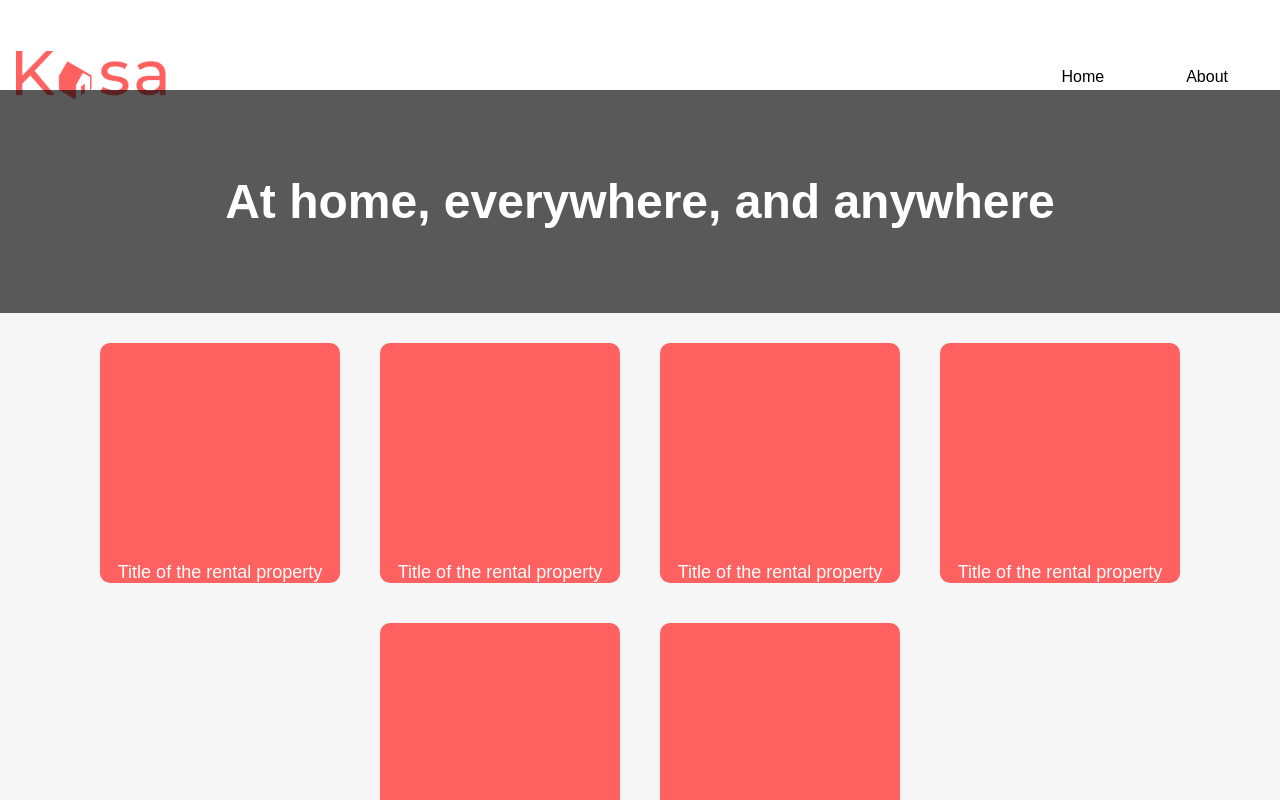
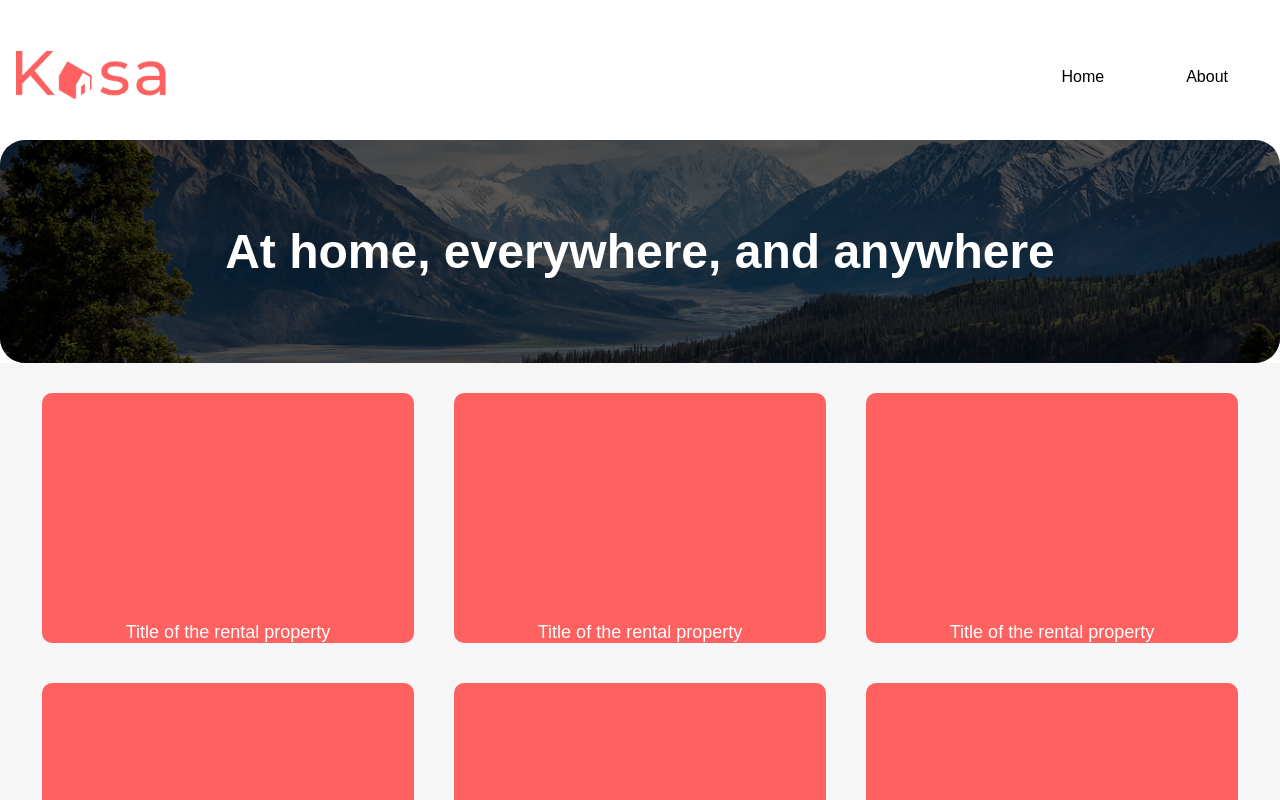
Before and after one commit to dwicks2113/Shiny2, a React (Create React App) app in the folder shinyproject/: page / in a window 1280 px wide. Shown: the top 800 px of the page. Built offline with nearby package versions, Linux system fonts and the light colour scheme.

Commit message:
Added background picture to banner and border radius.

```diff
--- a/shinyproject/src/components/Banner.css
+++ b/shinyproject/src/components/Banner.css
@@ -1,5 +1,5 @@
 .banner {
-    background-image: ('../kalen-emsley-Bkci_8qcdvQ-unsplash 2.png');
+    background-image: url('../background_img.png');
     background-size: cover;
     background-position: center;
     width: 100%;
@@ -10,6 +10,7 @@
 }
 .overlay {
     background-color: rgba(0, 0, 0, .65);
+    border-radius: 25px;
     position: absolute;
     top: 0;
     left: 0;
--- a/shinyproject/src/components/Header.css
+++ b/shinyproject/src/components/Header.css
@@ -2,6 +2,7 @@ header {
     background-color: white;
     padding: 0.5rem 1rem;
     margin-top: 5%;
+    margin-bottom: 50px;
 }
 .navbar {
     display: flex;
--- a/shinyproject/src/components/Properties.css
+++ b/shinyproject/src/components/Properties.css
@@ -7,8 +7,8 @@
   padding: 20px;
 }
 .property {
-    width: 240px;
-    height: 240px;
+    width: 30%;
+    height: 250px;
     background-color: #ff6060;
     color: white;
     display: flex;
```
Also changed, not shown: shinyproject/src/background_img.png (renamed from shinyproject/src/kalen-emsley-Bkci_8qcdvQ-unsplash 2.png).
